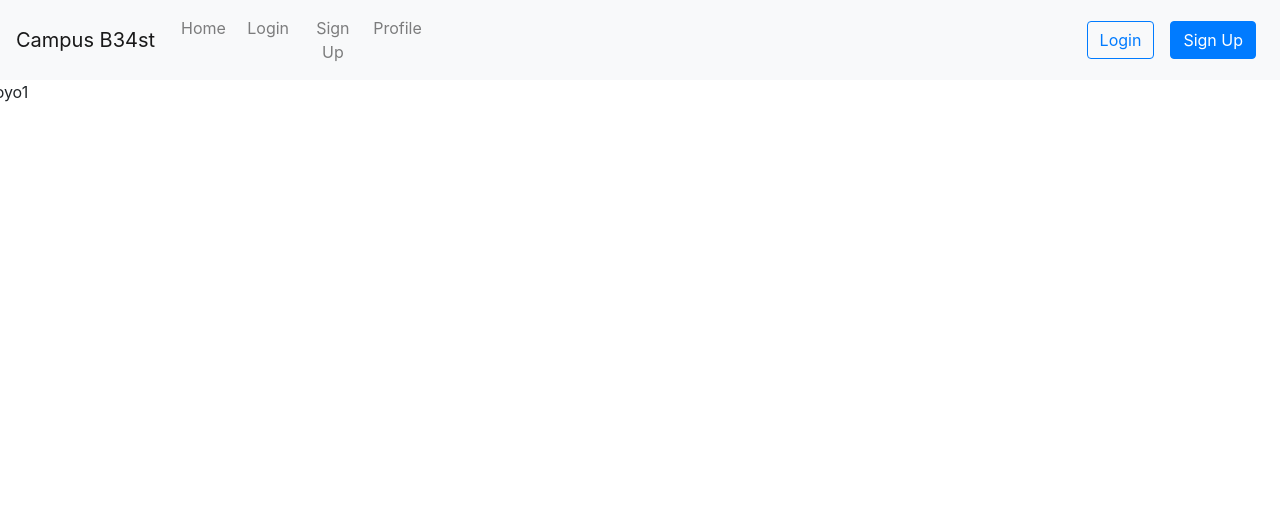
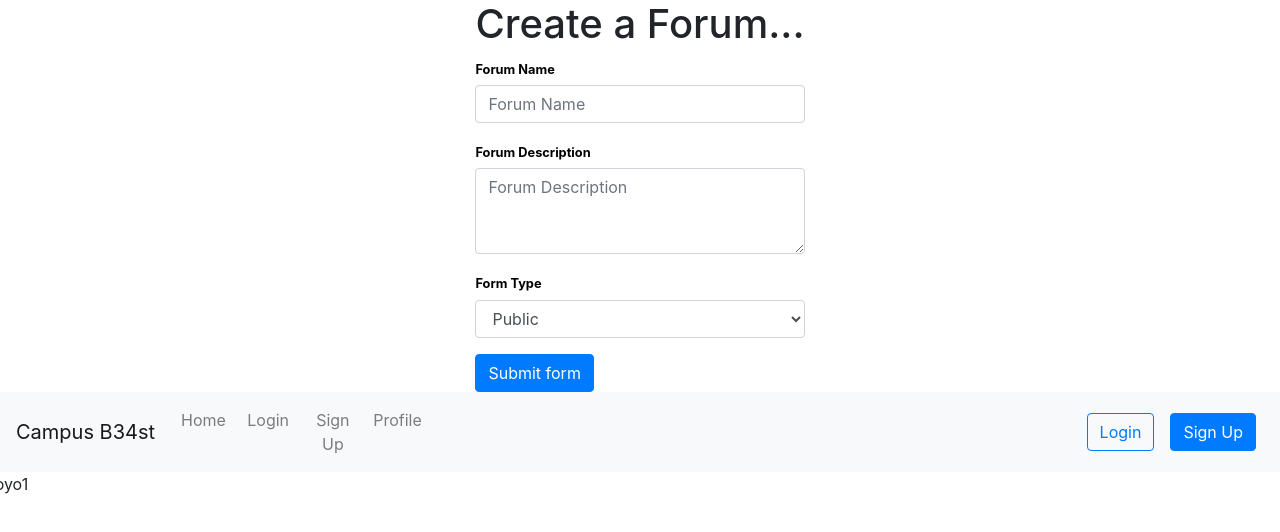
Before and after one commit to i-rebel-aj/CampB3Ast, a React (Create React App) app in the folder frontend/: page /forum/1/post/create in a window 1280 px wide. Shown: the top 532 px of the page. Built offline with nearby package versions, Linux system fonts and the light colour scheme.

Commit message:
forum creation page added

```diff
--- a/frontend/src/components/custom-router/index.js
+++ b/frontend/src/components/custom-router/index.js
@@ -8,6 +8,7 @@ import {
   AdminAddUsers,
   AdminUpdateUsers,
   ForumCreatePost,
+  Forum
 } from "../../views";
 import { NavBar } from "../../components";
 
@@ -46,6 +47,9 @@ function CustomRouter() {
         <NavBar />
         <AdminUpdateUsers />
       </Route>
+      <Route path="/forum">
+        <Forum/>
+      </Route>
       <Route path="/forum/:id/post/create">
         <NavBar />
         <ForumCreatePost />
--- /dev/null
+++ b/frontend/src/views/Forum/forumPage.js
@@ -0,0 +1,94 @@
+import React, { useState } from "react";
+import { Form, Col, Button, InputGroup } from "react-bootstrap";
+
+
+function ForumPage ({ handleSubmit, values }){
+
+    const [currentData, updateCurrentData] = useState({
+        forumName: "",
+        forumDescription: "",
+        forumType: ""
+    });
+    console.log(values.forumType);
+    return (
+      <div>
+        <div>
+          <h1>Create a Forum...</h1>
+        </div>
+  <div>
+<Form>
+<Form.Row>
+<Form.Group as={Col} md="12" controlId="validationFormikUsername">
+  <Form.Label><strong>Forum Name</strong></Form.Label>
+  <InputGroup>
+
+    <Form.Control
+      type="text"
+      placeholder="Forum Name"
+      value={currentData.forumName}
+      onChange={(e) =>
+        updateCurrentData({
+          ...currentData,
+          forumName: e.target.value,
+        })
+      }
+    />
+  </InputGroup>
+</Form.Group>
+</Form.Row>
+
+<Form.Row>
+<Form.Group as={Col} md="12" controlId="validationFormik03">
+  <Form.Label><strong>Forum Description</strong></Form.Label>
+  <Form.Control as="textarea" rows={3}
+    type="text"
+    placeholder="Forum Description"
+    value={currentData.forumDescription}
+    onChange={(e) =>
+      updateCurrentData({
+        ...currentData,
+        forumDescription: e.target.value,
+      })
+    }
+  />
+</Form.Group>
+</Form.Row>
+
+<Form.Group controlId="exampleForm.ControlSelect1">
+    <Form.Label><strong>Form Type</strong></Form.Label>
+    <Form.Control as="select"
+    value={currentData.forumType}
+    onChange={(e) =>
+      updateCurrentData({
+        ...currentData,
+        forumType: e.target.value,
+      })
+    }
+    >
+      <option value = "Public">Public</option>
+      <option value = "Private">Private</option>
+      </Form.Control>
+    </Form.Group>
+
+<Button
+onClick={() => {
+  handleSubmit({
+    forumName: currentData.forumName,
+    forumDescription: currentData.forumDescription,
+  });
+}}
+>
+Submit form
+</Button>
+
+</Form>
+      </div>
+
+      </div>
+
+
+
+  );
+}
+
+export default ForumPage;
--- /dev/null
+++ b/frontend/src/views/Forum/index.js
@@ -0,0 +1,25 @@
+import React, { useState } from "react";
+import ForumPage  from "./forumPage";
+
+const Forum = () => {
+  const [values, updateValue] = useState({
+    forumName: "",
+    forumDescription: "",
+    forumType: ""
+  });
+
+  return (
+    <div
+      style={{
+        display: "flex",
+        justifyContent: "center",
+        alignItems: "center",
+      }}
+    >
+      <ForumPage values={values} handleSubmit={updateValue} />
+
+    </div>
+  );
+};
+
+export default Forum;
--- a/frontend/src/views/index.js
+++ b/frontend/src/views/index.js
@@ -6,6 +6,7 @@ import AdminSeeUsers from "./admin-see-users";
 import AdminAddUsers from "./admin-add-users";
 import AdminUpdateUsers from "./admin-update-users";
 import ForumCreatePost from "./forums-post-create";
+import Forum from "./Forum"
 
 export {
   Home,
@@ -16,4 +17,5 @@ export {
   AdminAddUsers,
   AdminUpdateUsers,
   ForumCreatePost,
+  Forum,
 };
```
Also changed, not shown: frontend/src/views/Forum/selectbar.js (added, +41 -0 lines), frontend/src/views/Forum/submitbutton.js (added, +18 -0 lines).
